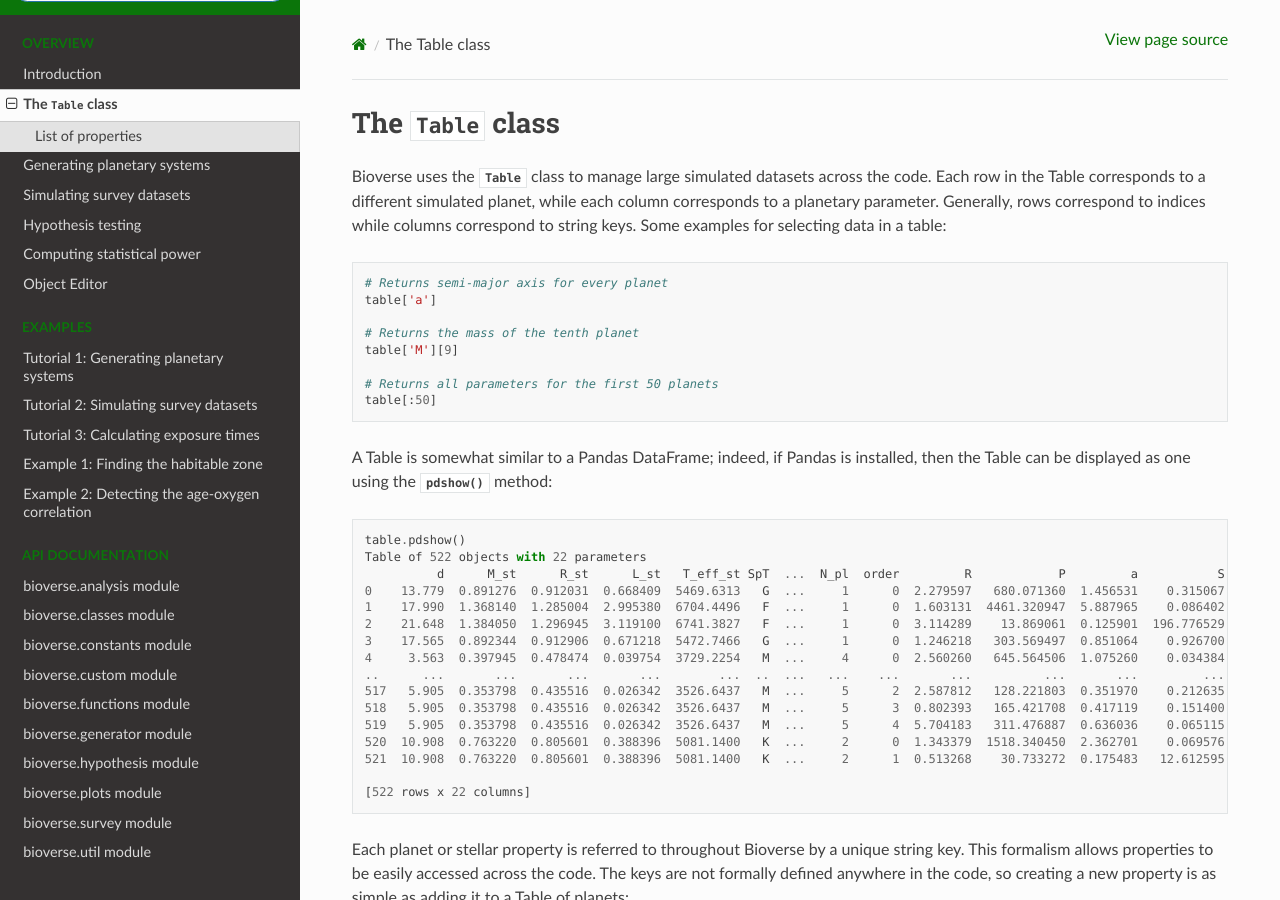
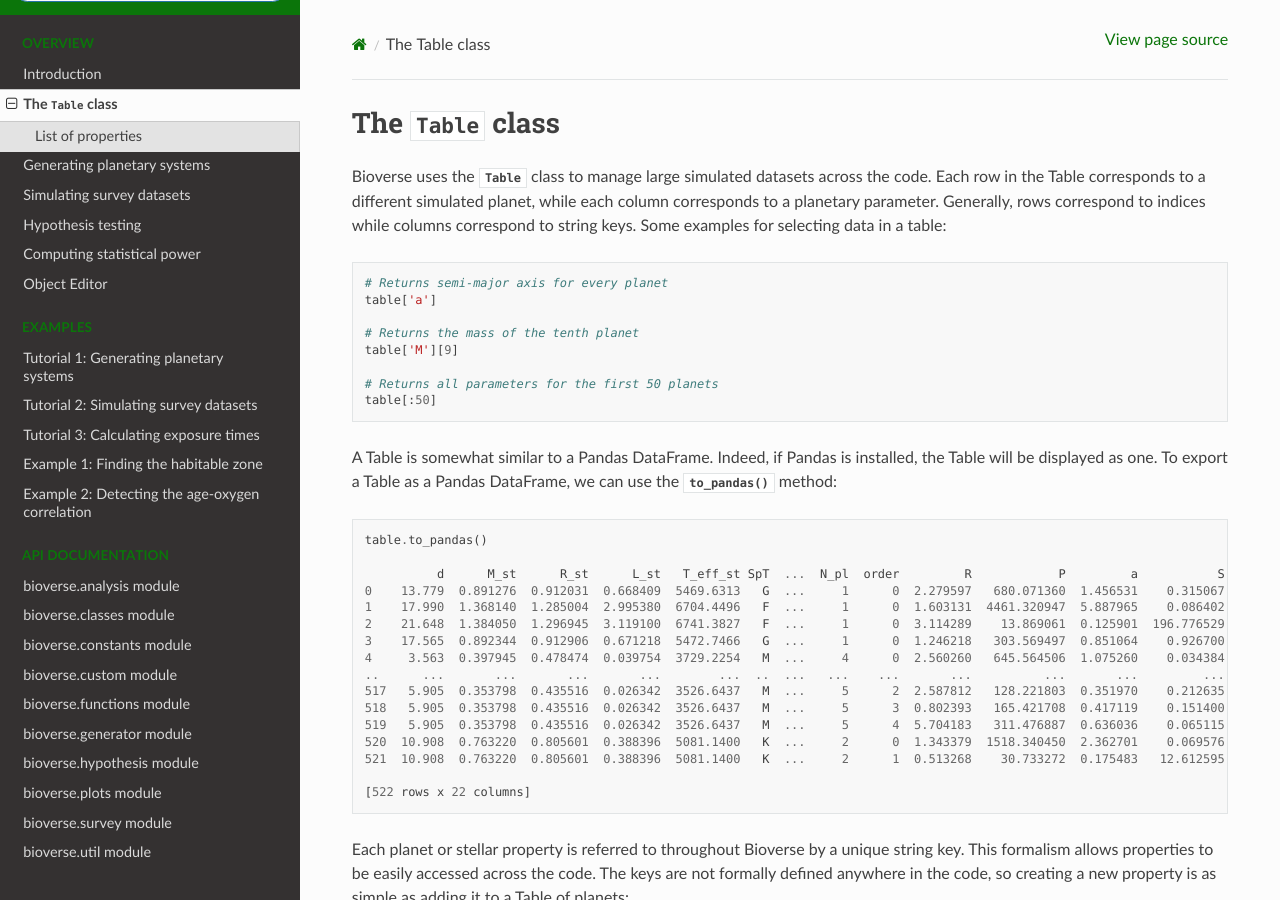
Before and after one commit to danielapai/bioverse, a Sphinx documentation site: the page built from docs/table.rst, in a window 1280 px wide and 900 px high. Built offline with Sphinx 7.4.7 and the Read the Docs theme 2.0.0, drawn with Linux system fonts in a browser that asks for light colours.

Commit message:
update example in documentation
There should be no need for the user anymore to call `pdshow()`. Exports to DataFrames can be done with `to_pandas()`.

```diff
--- a/docs/table.rst
+++ b/docs/table.rst
@@ -15,12 +15,14 @@ Bioverse uses the :class:`~bioverse.classes.Table` class to manage large simulat
     # Returns all parameters for the first 50 planets
     table[:50]
 
-A Table is somewhat similar to a Pandas DataFrame; indeed, if Pandas is installed, then the Table can be displayed as one using the :meth:`~bioverse.classes.Table.pdshow` method:
+A Table is somewhat similar to a Pandas DataFrame.
+Indeed, if Pandas is installed, the Table will be displayed as one.
+To export a Table as a Pandas DataFrame, we can use the :meth:`~bioverse.classes.Table.to_pandas` method:
 
 .. code-block:: python
 
-    table.pdshow()
-    Table of 522 objects with 22 parameters
+    table.to_pandas()
+
               d      M_st      R_st      L_st   T_eff_st SpT  ...  N_pl  order         R            P         a           S
     0    13.779  0.891276  0.912031  0.668409  5469.6313   G  ...     1      0  2.279597   680.071360  1.456531    0.315067
     1    17.990  1.368140  1.285004  2.995380  6704.4496   F  ...     1      0  1.603131  4461.320947  5.887965    0.086402
```
